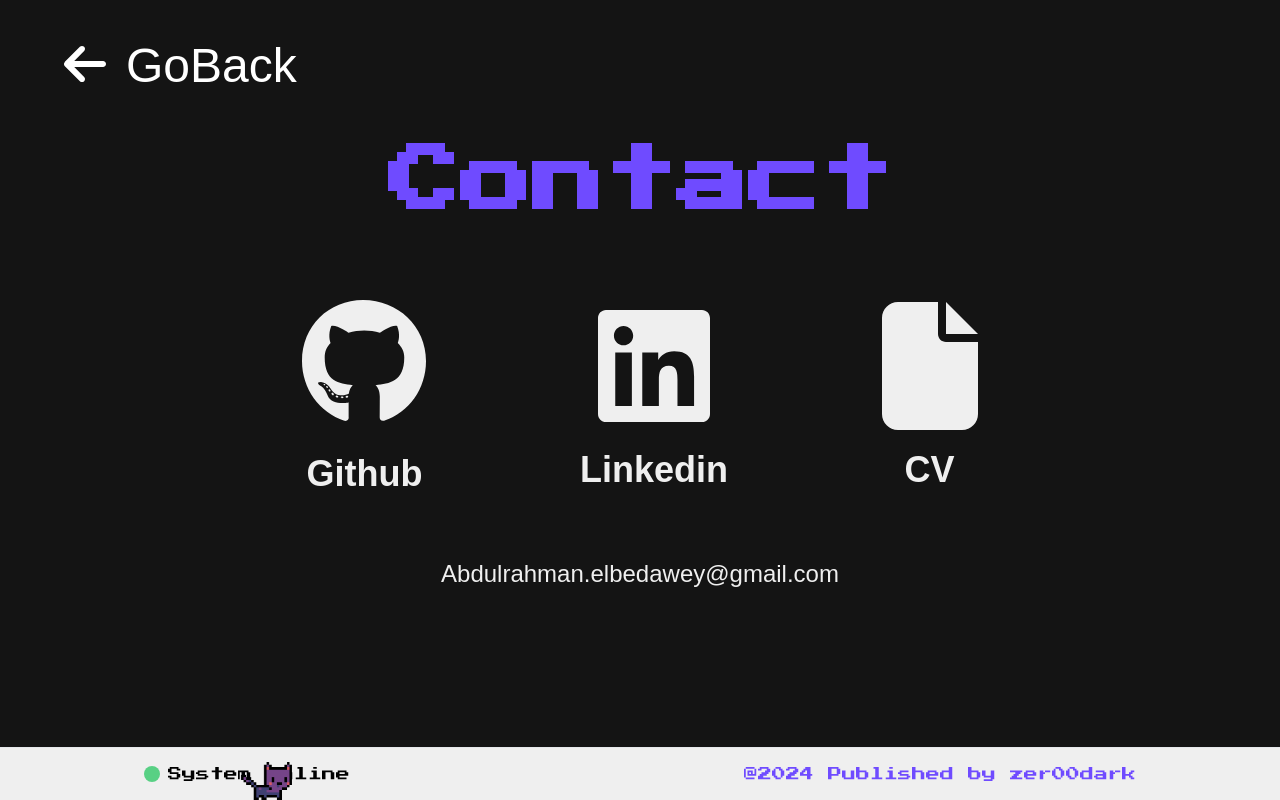
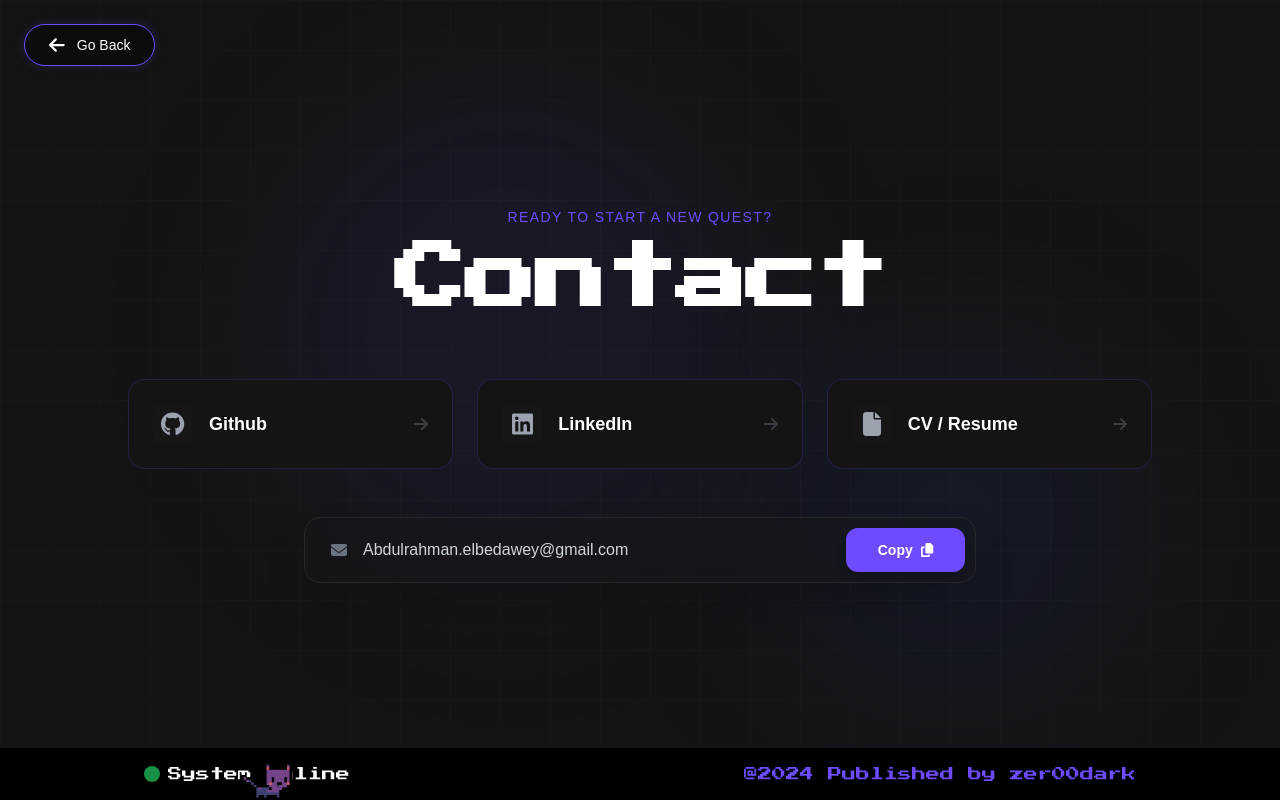
Before and after one commit to Zer0-Dark/portfolioV3, a React (Vite) app: page /contact in a window 1280 px wide. Built offline with nearby package versions, Linux system fonts and the light colour scheme; a web font is replaced by a local one.

Commit message:
add bg - add new button - add animation

```diff
--- a/src/components/AnimatedRoutes.jsx
+++ b/src/components/AnimatedRoutes.jsx
@@ -12,7 +12,7 @@ function AnimatedRoutes() {
         setKilledTheCat(true);
     }
     return (
-        <AnimatePresence>
+        <AnimatePresence mode="wait">
             <Routes location={location} key={location.pathname}>
                 <Route path="/" element={<Home killedTheCat={killedTheCat} killTheCatFun={killTheCat} />} />
                 <Route path="/projects" element={<Projects killedTheCat={killedTheCat} />} />
--- a/src/components/Footer.jsx
+++ b/src/components/Footer.jsx
@@ -2,14 +2,14 @@ import React from 'react'
 
 const Footer = () => {
     return (
-        <footer className="w-full relative z-10 py-2 desktop:py-4 border-t bg-thirdBgColor backdrop-blur-sm">
-            <div className="desktop:px-36 flex desktop:flex-row justify-between items-center text-xs desktop:text-sm font-game text-black">
-                <div className="mb-2 desktop:mb-0 text-sm  flex items-center">
-                    <span className="inline-block w-4 h-4 rounded-full bg-green-500 animate-pulse mr-2" />
+        <footer className="w-full relative z-10  bg-secondryBgColor backdrop-blur-sm">
+            <div className="px-5 desktop:px-36 py-3 desktop:py-4 flex flex-col desktop:flex-row gap-2 desktop:gap-0 justify-between items-center text-xs desktop:text-sm font-game text-mainTextColor">
+                <div className="text-[10px] desktop:text-sm flex items-center">
+                    <span className="inline-block w-3 h-3 desktop:w-4 desktop:h-4 rounded-full bg-green-500 animate-pulse mr-2" />
                     <span>System Online</span>
                 </div>
 
-                <a href="https://github.com/Zer0-Dark" target="_blank" rel="noopener noreferrer" className="text-secondryTextColor hover:text-black desktop:text-sm hover:underline cursor-pointer">
+                <a href="https://github.com/Zer0-Dark" target="_blank" rel="noopener noreferrer" className="text-[10px] desktop:text-sm text-secondryTextColor hover:text-mainTextColor hover:underline cursor-pointer">
                     @2024 Published by zer00dark
                 </a>
             </div>
--- a/src/components/GoBackButton.jsx
+++ b/src/components/GoBackButton.jsx
@@ -4,16 +4,16 @@ import { faArrowLeft } from "@fortawesome/free-solid-svg-icons";
 
 function GoBackButton() {
     return (
-        <div className="hover:bg-thirdBgColor rounded-md hover:text-secondryBgColor desktop:text-5xl bigDesktop:text-5xl text-4xl text-mainTextColor p-4 pl-16 transition duration-300 w-full desktop:w-[35%] ">
-
-            <Link to="/" className=" w-full  cursor-pointer ">
-                <FontAwesomeIcon className="    " icon={faArrowLeft} />
-                <span className="desktop:ml-5 ml-5">GoBack</span>
-
-
-            </Link>
-
-        </div>
+        <Link
+            to="/"
+            className="inline-flex items-center gap-3 px-6 py-2.5 rounded-full text-sm font-medium text-white bg-black/40 border border-secondryTextColor hover:bg-black/60 transition-all duration-300 shadow-[0_0_10px_rgba(111,75,255,0.2)] hover:shadow-[0_0_20px_rgba(111,75,255,0.4)] group"
+        >
+            <FontAwesomeIcon
+                icon={faArrowLeft}
+                className="text-lg group-hover:-translate-x-1 transition-transform"
+            />
+            <span>Go Back</span>
+        </Link>
     )
 }
 
--- a/src/pages/Contact.jsx
+++ b/src/pages/Contact.jsx
@@ -1,48 +1,129 @@
 /* eslint-disable react/prop-types */
+import { useState } from "react";
 import { FontAwesomeIcon } from "@fortawesome/react-fontawesome";
-import { faLinkedin, faGithub } from '@fortawesome/free-brands-svg-icons'
-import { faFile } from "@fortawesome/free-solid-svg-icons";
-import pdf from "../assets/Abdulrahman-ehab-12-2025.pdf"
-
-
+import { faLinkedin, faGithub } from '@fortawesome/free-brands-svg-icons';
+import { faFile, faEnvelope, faArrowRight, faCopy } from "@fortawesome/free-solid-svg-icons";
+import pdf from "../assets/Abdulrahman-ehab-12-2025.pdf";
 import { motion } from "framer-motion";
 import MotionCat from "../components/MotionCat";
 import GoBackButton from "../components/GoBackButton";
-import PageTitle from "../components/PageTitle";
 import Footer from "../components/Footer";
+
 function Contact({ killedTheCat }) {
+    const [copied, setCopied] = useState(false);
+    const email = "Abdulrahman.elbedawey@gmail.com";
+
+    const copyEmail = () => {
+        navigator.clipboard.writeText(email);
+        setCopied(true);
+        setTimeout(() => setCopied(false), 2000);
+    };
+
+    const contactLinks = [
+        {
+            icon: faGithub,
+            title: "Github",
+            url: "https://github.com/Zer0-Dark"
+        },
+        {
+            icon: faLinkedin,
+            title: "LinkedIn",
+            url: "https://www.linkedin.com/in/abdulrahman-elbedawey-5b20aa194/"
+        },
+        {
+            icon: faFile,
+            title: "CV / Resume",
+            url: pdf,
+            download: true
+        }
+    ];
+
     return (
-        <div className="bg-mainBgColor min-h-screen min-w-screen flex flex-col">
-            <div className="flex-grow pt-6 relative">
+        <motion.div
+            initial={{ opacity: 0, x: -20 }}
+            animate={{ opacity: 1, x: 0 }}
+            exit={{ opacity: 0, x: 20 }}
+            transition={{ duration: 0.4, ease: 'easeInOut' }}
+            className="bg-mainBgColor min-h-screen flex flex-col relative overflow-x-hidden"
+        >
+            {/* Background Effects */}
+            <div className="fixed inset-0 pointer-events-none z-0">
+                <div className="absolute top-[10%] left-[20%] w-[500px] h-[500px] bg-secondryTextColor opacity-[0.08] rounded-full blur-[100px]"></div>
+                <div className="absolute bottom-[10%] right-[10%] w-[400px] h-[400px] bg-blue-600 opacity-[0.08] rounded-full blur-[100px]"></div>
+                <div className="absolute inset-0 opacity-[0.03]" style={{ backgroundImage: 'linear-gradient(#888 1px, transparent 1px), linear-gradient(90deg, #888 1px, transparent 1px)', backgroundSize: '50px 50px' }}></div>
+            </div>
+
+            {/* Header */}
+            <header className="p-6 relative z-10">
                 <GoBackButton />
-                <PageTitle title="Contact" />
-                <div className="w-full desktop:mt-[5%] mt-[15%] flex items-center justify-center gap-[12%] desktop:text-4xl text-xl text-thirdBgColor font-bold">
-                    <motion.div initial={{ scale: 0.2 }} animate={{ scale: 1 }} whileHover={{ scale: 1.05 }} transition={{ duration: 0.3 }} className="flex flex-col justify-center items-center gap-6 hover:cursor-pointer">
-                        <a href="https://github.com/Zer0-Dark"><FontAwesomeIcon className="desktop:h-32 h-12 hover:text-secondryTextColor" icon={faGithub}></FontAwesomeIcon></a>
-                        <h2>Github</h2>
+            </header>
 
-                    </motion.div>
-                    <motion.div initial={{ scale: 0.2 }} animate={{ scale: 1 }} whileHover={{ scale: 1.05 }} transition={{ duration: 0.3 }} className="flex flex-col justify-center items-center gap-4">
-                        <a href="https://www.linkedin.com/in/abdulrahman-elbedawey-5b20aa194/"><FontAwesomeIcon className="desktop:h-32 h-12 hover:text-secondryTextColor" icon={faLinkedin} /></a>
-                        <h2>Linkedin</h2>
-                    </motion.div>
-                    <motion.div initial={{ scale: 0.2 }} animate={{ scale: 1 }} whileHover={{ scale: 1.05 }} transition={{ duration: 0.3 }} className="flex flex-col justify-center items-center gap-4">
-                        <a href={pdf}><FontAwesomeIcon className="desktop:h-32 h-12 hover:text-secondryTextColor" icon={faFile} /></a>
-                        <h2>CV</h2>
-                    </motion.div>
+            {/* Main Content */}
+            <main className="flex-grow flex flex-col justify-center items-center px-4 relative z-10 w-full max-w-6xl mx-auto pb-12">
+                {/* Title Section */}
+                <div className="text-center mb-12">
+                    <p className="text-secondryTextColor font-medium tracking-widest uppercase text-sm mb-4">
+                        Ready to start a new quest?
+                    </p>
+                    <h1 className="text-5xl desktop:text-7xl font-bold mb-4 tracking-tight text-white font-game">
+                        Contact
+                    </h1>
+                </div>
 
+                {/* Contact Cards */}
+                <div className="grid grid-cols-1 desktop:grid-cols-3 gap-6 w-full max-w-5xl mb-12">
+                    {contactLinks.map((link, index) => (
+                        <a
+                            key={index}
+                            href={link.url}
+                            download={link.download}
+                            target={!link.download ? "_blank" : undefined}
+                            rel={!link.download ? "noopener noreferrer" : undefined}
+                            className="group flex items-center p-6 rounded-2xl bg-mainBgColor backdrop-blur-md border border-secondryTextColor/20 hover:border-secondryTextColor transition-all duration-300 hover:-translate-y-1 hover:shadow-[0_0_25px_rgba(111,75,255,0.2)]"
+                        >
+                            <div className="w-10 h-10 rounded-lg bg-zinc-900/50 flex items-center justify-center text-gray-400 group-hover:text-secondryTextColor transition-colors">
+                                <FontAwesomeIcon icon={link.icon} className="text-2xl" />
+                            </div>
+                            <div className="ml-4 flex-grow">
+                                <h3 className="text-lg font-bold text-white group-hover:text-secondryTextColor transition-colors">
+                                    {link.title}
+                                </h3>
+                            </div>
+                            <FontAwesomeIcon
+                                icon={faArrowRight}
+                                className="text-zinc-700 group-hover:text-secondryTextColor group-hover:translate-x-1 transition-all"
+                            />
+                        </a>
+                    ))}
+                </div>
 
+                {/* Email Section */}
+                <div className="w-full max-w-2xl">
+                    <div className="relative group rounded-2xl bg-zinc-900/30 backdrop-blur-md border border-zinc-800 hover:border-secondryTextColor/60 transition-all duration-300 p-2.5 flex items-center justify-between shadow-2xl">
+                        <div className="flex items-center gap-4 px-4 overflow-hidden">
+                            <FontAwesomeIcon
+                                icon={faEnvelope}
+                                className="text-gray-500 group-hover:text-secondryTextColor transition-colors"
+                            />
+                            <span className="text-gray-300 font-medium truncate select-all">
+                                {email}
+                            </span>
+                        </div>
+                        <button
+                            onClick={copyEmail}
+                            className="bg-secondryTextColor hover:bg-secondryTextColor/90 text-white px-8 py-3 rounded-xl font-bold text-sm transition-all duration-200 flex items-center gap-2 active:scale-95 shadow-lg"
+                        >
+                            <span>{copied ? 'Copied!' : 'Copy'}</span>
+                            <FontAwesomeIcon icon={faCopy} className="text-sm" />
+                        </button>
+                    </div>
+                </div>
+            </main>
 
-                </div>
-                <h2 className="mt-16 desktop:text-2xl text-xl text-thirdBgColor w-full text-center">Abdulrahman.elbedawey@gmail.com</h2>
-
-                {/* <WalkingFooterCat /> */}
-            </div>
             <Footer />
             <MotionCat killedTheCat={killedTheCat} />
-        </div>
-
-    )
+        </motion.div>
+    );
 }
 
-export default Contact
+export default Contact;
```
Also changed, not shown: src/pages/Exp.jsx (+19 -3 lines), src/pages/Home.jsx (+8 -3 lines), src/pages/Projects.jsx (+22 -6 lines).
